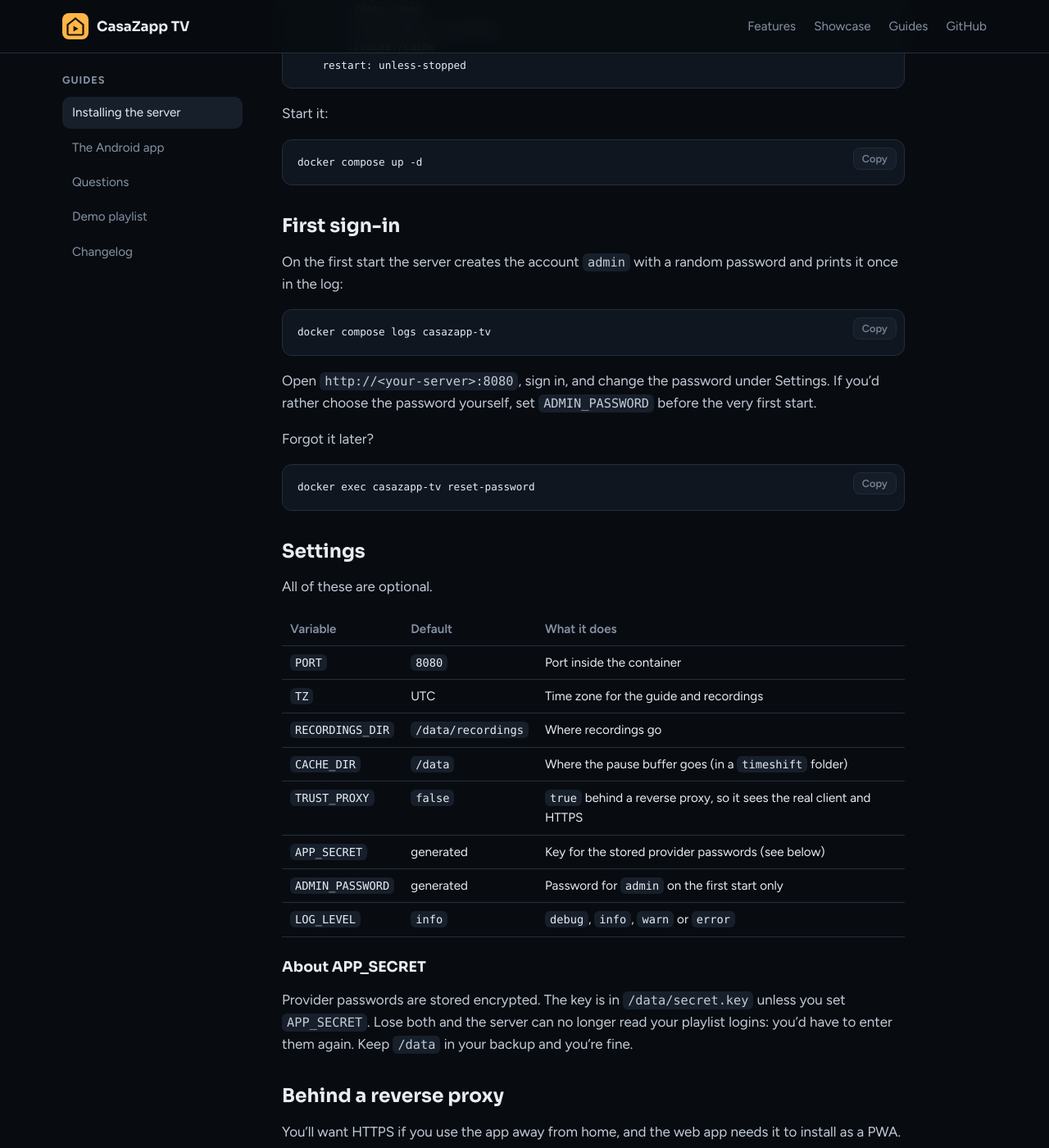
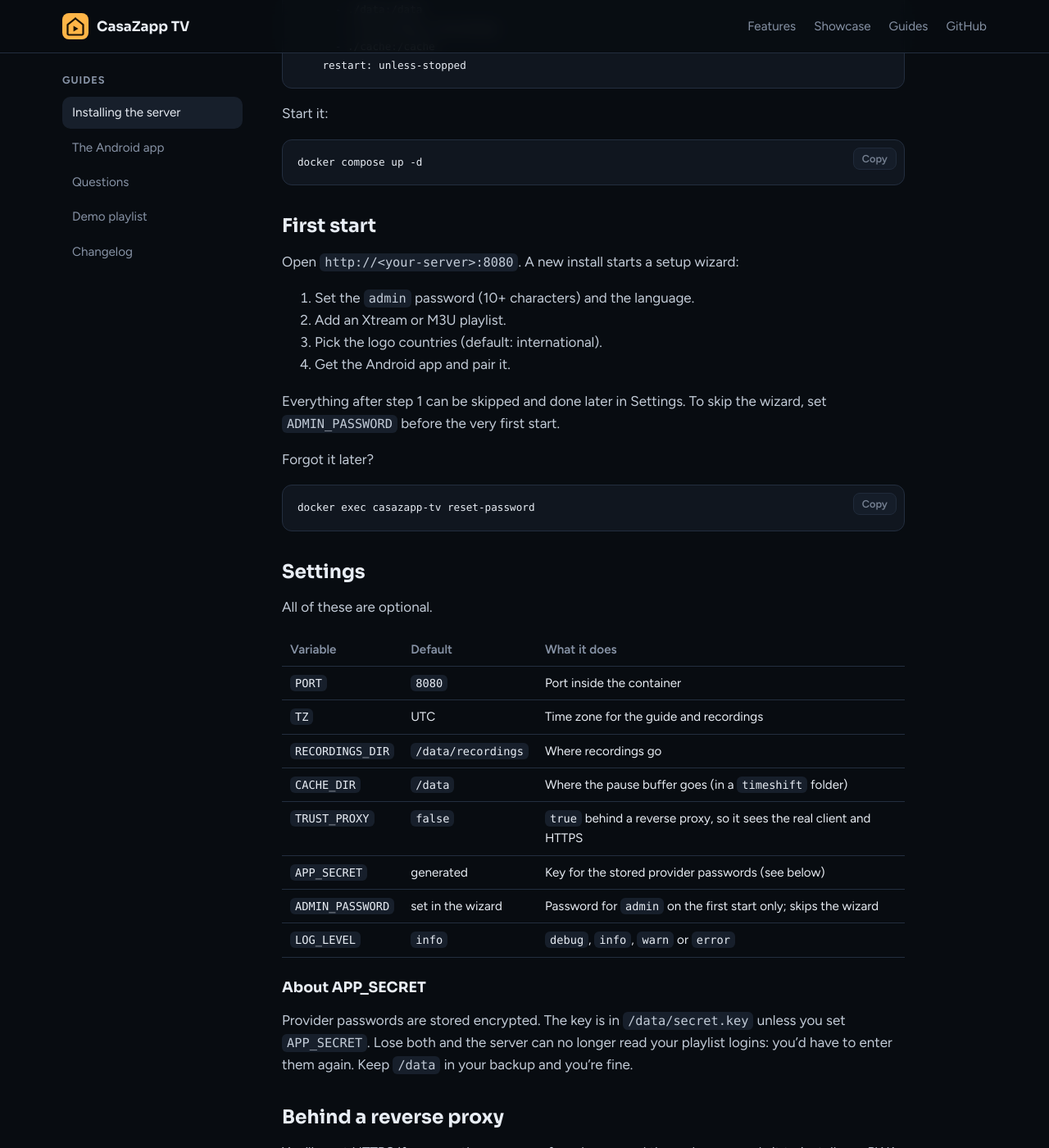
Before and after one commit to QuadNL/CasaZapp-TV-release, a Jekyll site: the page built from docs/server.md, in a window 1280 px wide and 1400 px high, scrolled down 1404 px. Shown: the whole window at 82% size. Built offline with Jekyll 4.4.1, drawn with Linux system fonts in a browser that asks for light colours; our own code applies the rules of GitHub Pages for plain Markdown files.

Commit message:
Server guide: first start is a setup wizard (publish with the server version that has it)
Co-Authored-By: Claude Opus 5.5 <noreply@anthropic.com>

````diff
--- a/docs/server.md
+++ b/docs/server.md
@@ -60,17 +60,17 @@ Start it:
 docker compose up -d
 ```
 
-## First sign-in
+## First start
 
-On the first start the server creates the account `admin` with a random password and prints it
-once in the log:
+Open `http://<your-server>:8080`. A new install starts a setup wizard:
 
-```bash
-docker compose logs casazapp-tv
-```
+1. Set the `admin` password (10+ characters) and the language.
+2. Add an Xtream or M3U playlist.
+3. Pick the logo countries (default: international).
+4. Get the Android app and pair it.
 
-Open `http://<your-server>:8080`, sign in, and change the password under Settings. If you'd rather
-choose the password yourself, set `ADMIN_PASSWORD` before the very first start.
+Everything after step 1 can be skipped and done later in Settings. To skip the wizard, set
+`ADMIN_PASSWORD` before the very first start.
 
 Forgot it later?
 
@@ -90,7 +90,7 @@ All of these are optional.
 | `CACHE_DIR`      | `/data`            | Where the pause buffer goes (in a `timeshift` folder)               |
 | `TRUST_PROXY`    | `false`            | `true` behind a reverse proxy, so it sees the real client and HTTPS |
 | `APP_SECRET`     | generated          | Key for the stored provider passwords (see below)                   |
-| `ADMIN_PASSWORD` | generated          | Password for `admin` on the first start only                        |
+| `ADMIN_PASSWORD` | set in the wizard  | Password for `admin` on the first start only; skips the wizard      |
 | `LOG_LEVEL`      | `info`             | `debug`, `info`, `warn` or `error`                                  |
 
 ### About APP_SECRET
````
